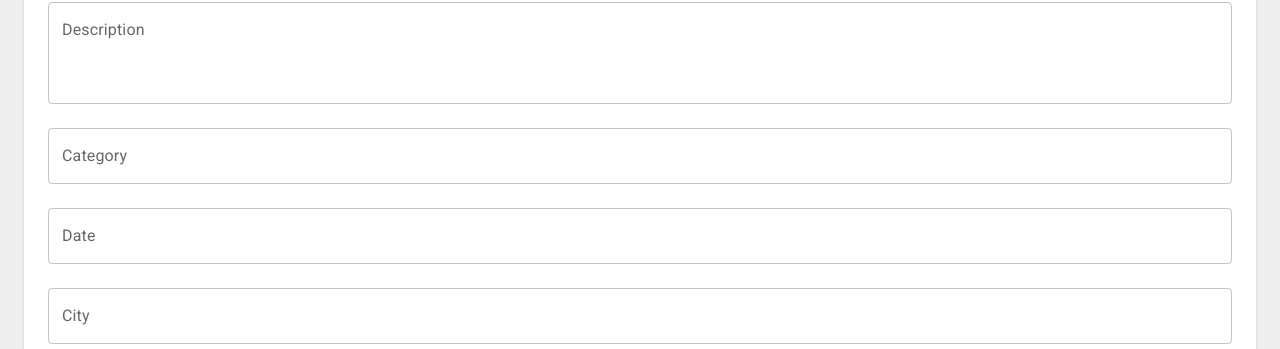
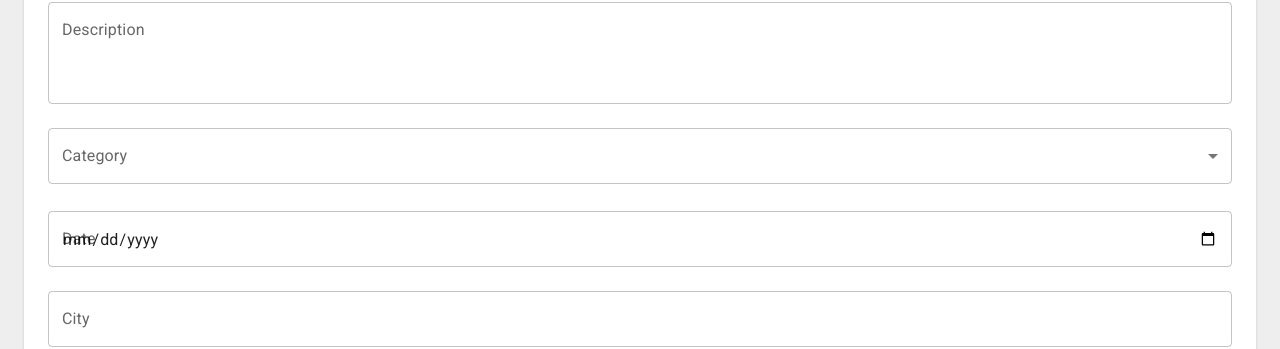
Before and after one commit to juanarayafonsec/activities, a React (Vite) app in the folder src/Activities.Frontend/: page /createActivity in a window 1280 px wide. Shown: the part 230-579 px from the top of the page. Built offline with nearby package versions, Linux system fonts and the light colour scheme.

Commit message:
Enhace form with reusable texinput and Select input

```diff
--- /dev/null
+++ b/src/Activities.Frontend/src/app/shared/components/SelectInput.tsx
@@ -0,0 +1,31 @@
+import { FormControl, FormHelperText, InputLabel, MenuItem, Select } from "@mui/material";
+import type { SelectInputProps } from "@mui/material/Select/SelectInput";
+import {
+  useController,
+  type FieldValues,
+  type UseControllerProps,
+} from "react-hook-form";
+
+type Props<T extends FieldValues> = {
+    items: {text: string, value: string}[];
+    label: string;
+} & UseControllerProps<T> & Partial<SelectInputProps>
+
+export default function SelectInput<T extends FieldValues>(props: Props<T>) {
+  const { field, fieldState } = useController<T>({ ...props });
+
+  return (
+    <FormControl fullWidth error={!!fieldState.error}>
+        <InputLabel>{props.label}</InputLabel>
+        <Select
+            value={field.value || ""}
+            label={props.label}
+            onChange={field.onChange}>
+            {props.items.map(item => (
+                <MenuItem key={item.value} value={item.value}> {item.text}</MenuItem>
+            ))}
+        </Select>
+        <FormHelperText>{fieldState.error?.message}</FormHelperText>
+    </FormControl>
+  );
+}
--- a/src/Activities.Frontend/src/app/shared/components/TextInput.tsx
+++ b/src/Activities.Frontend/src/app/shared/components/TextInput.tsx
@@ -14,6 +14,7 @@
     <TextField
       {...props}
       {...field}
+      value={field.value || ""}
       fullWidth
       variant="outlined"
       error={!!fieldState.error}
--- a/src/Activities.Frontend/src/features/activities/form/ActivityForm.tsx
+++ b/src/Activities.Frontend/src/features/activities/form/ActivityForm.tsx
@@ -9,6 +9,8 @@
 } from "../../../lib/schemas/activitySchema";
 import { zodResolver } from "@hookform/resolvers/zod";
 import TextInput from "../../../app/shared/components/TextInput";
+import SelectInput from "../../../app/shared/components/SelectInput";
+import { categoryOptions } from "./categoryOptions";
 
 export default function ActivityForm() {
   const {register, reset, control, handleSubmit} = useForm<ActivitySchema>({
@@ -50,8 +52,8 @@
         >
           <TextInput label="Title" name="title" control={control}/>
           <TextInput label="Description" name="description" control={control} multiline rows={3}/>
-          <TextInput label="Category" name="category" control={control}/>
-          <TextInput label="Date" name="date" control={control}/>
+          <SelectInput items={categoryOptions} label="Category" name="category" control={control}/>
+          <TextInput type="date" label="Date" name="date" control={control}/>
           <TextInput label="City" name="city" control={control}/>
           <TextInput label="Venue" name="venue" control={control}/>
           <TextInput label="City" name="city" control={control}/>
--- /dev/null
+++ b/src/Activities.Frontend/src/features/activities/form/categoryOptions.ts
@@ -0,0 +1,8 @@
+export const categoryOptions = [
+  { text: "Drinks", value: "drinks" },
+  { text: "Culture", value: "culture" },
+  { text: "Film", value: "film" },
+  { text: "Food", value: "food" },
+  { text: "Music", value: "music" },
+  { text: "Travel", value: "travel" }
+];
```
Also changed, not shown: src/Activities.Frontend/src/main.tsx (+5 -5 lines).
